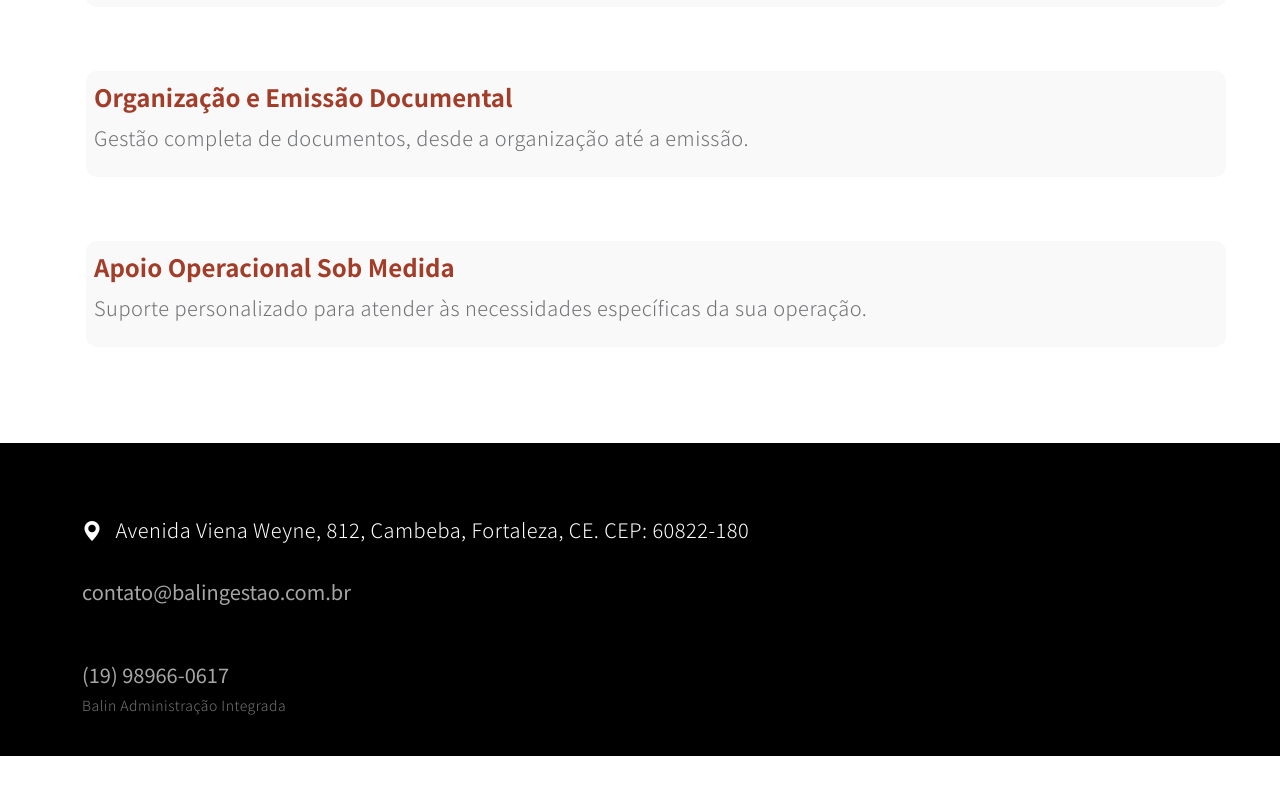
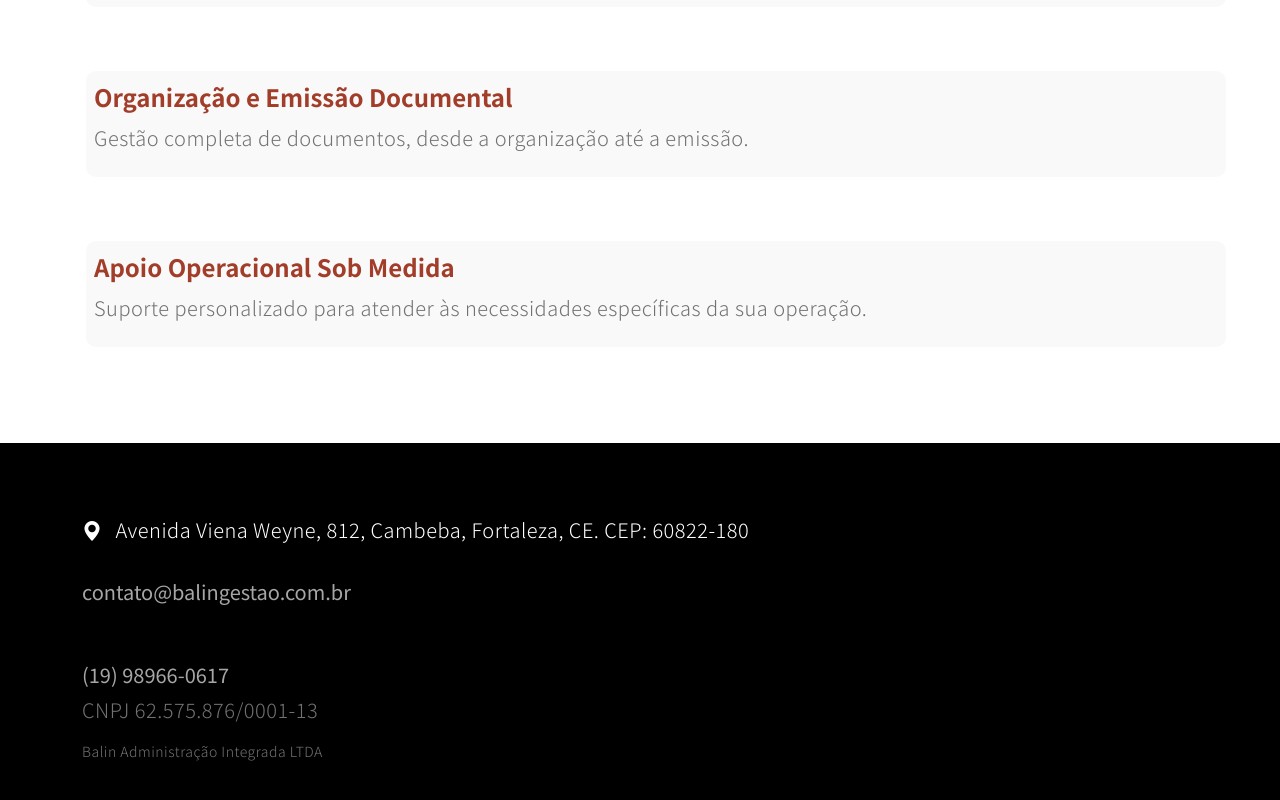
Before and after one commit to toedio/balingestao.com.br, a plain HTML site: page index.html in a window 1280 px wide. Shown: the part 1545-2345 px from the top of the page. Before the commit the page ends 2301 px from the top, so only its background shows below. Drawn offline with Linux system fonts and the light colour scheme.

Commit message:
Fix CNPJ

```diff
--- a/index.html
+++ b/index.html
@@ -160,7 +160,8 @@
            <a href="tel:+5519989660617" class="custom-link">(19) 98966-0617</a>
         </div>
         <div class="col-6">
-          <p class="copyright-text mb-0">Balin Administração Integrada</p>
+          <p>CNPJ 62.575.876/0001-13</p>
+          <p class="copyright-text mb-0">Balin Administração Integrada LTDA</p>
         </div>
 
       </div>
```
